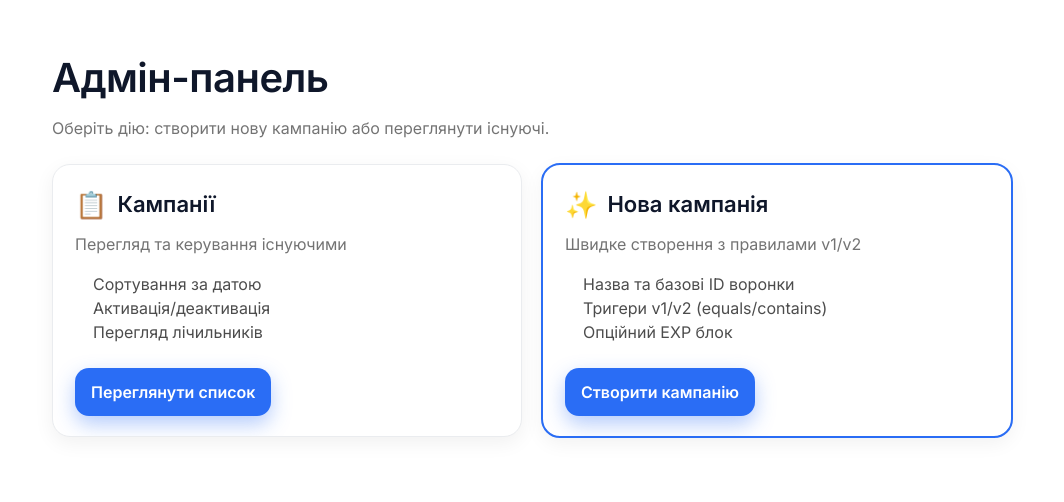
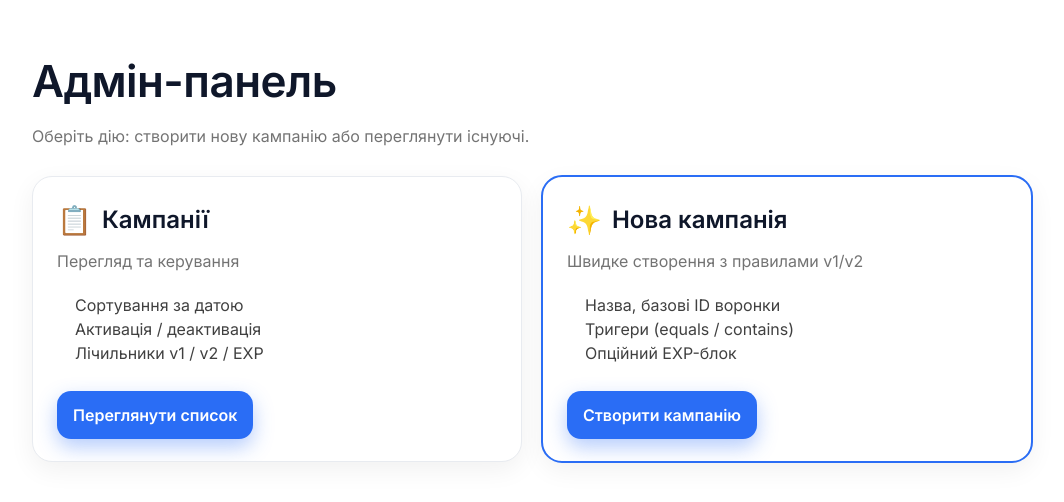
Before and after one commit to yurashko-ux/P-3-0, a Next.js app in the folder web/: page /admin in a window 1280 px wide. Shown: the top 502 px of the page, without its empty margins (108-1172 px from the left). Built offline with nearby package versions, Linux system fonts and the light colour scheme.

Commit message:
Update page.tsx

```diff
--- a/web/app/(admin)/admin/page.tsx
+++ b/web/app/(admin)/admin/page.tsx
@@ -1,16 +1,16 @@
 // web/app/(admin)/admin/page.tsx
-'use client';
+import Link from 'next/link';
 
-import Link from 'next/link';
+export const dynamic = 'force-dynamic';
 
 export default function AdminHome() {
   return (
-    <main style={{ maxWidth: 1000, margin: '48px auto', padding: '0 20px' }}>
-      <header style={{ marginBottom: 24 }}>
-        <h1 style={{ fontSize: 40, fontWeight: 800, letterSpacing: -0.5, margin: 0 }}>
+    <main style={{ maxWidth: 1040, margin: '48px auto', padding: '0 20px' }}>
+      <header style={{ marginBottom: 28 }}>
+        <h1 style={{ fontSize: 44, fontWeight: 800, letterSpacing: -0.5, margin: 0 }}>
           Адмін-панель
         </h1>
-        <p style={{ marginTop: 8, color: 'rgba(0,0,0,0.55)' }}>
+        <p style={{ marginTop: 10, color: 'rgba(0,0,0,0.55)' }}>
           Оберіть дію: створити нову кампанію або переглянути існуючі.
         </p>
       </header>
@@ -18,18 +18,19 @@ export default function AdminHome() {
       <section
         style={{
           display: 'grid',
-          gridTemplateColumns: 'repeat(auto-fit, minmax(300px, 1fr))',
+          gridTemplateColumns: 'repeat(auto-fit, minmax(320px, 1fr))',
           gap: 20,
           alignItems: 'stretch',
         }}
       >
+        {/* Кампанії — список */}
         <Card>
-          <CardHeader emoji="📋" title="Кампанії" subtitle="Перегляд та керування існуючими" />
+          <CardHeader emoji="📋" title="Кампанії" subtitle="Перегляд та керування" />
           <CardBody>
-            <ul style={{ margin: 0, paddingLeft: 18, color: 'rgba(0,0,0,0.7)' }}>
+            <ul style={{ margin: 0, paddingLeft: 18, color: 'rgba(0,0,0,0.75)' }}>
               <li>Сортування за датою</li>
-              <li>Активація/деактивація</li>
-              <li>Перегляд лічильників</li>
+              <li>Активація / деактивація</li>
+              <li>Лічильники v1 / v2 / EXP</li>
             </ul>
           </CardBody>
           <CardFooter>
@@ -37,13 +38,14 @@ export default function AdminHome() {
           </CardFooter>
         </Card>
 
+        {/* Нова кампанія */}
         <Card accent>
           <CardHeader emoji="✨" title="Нова кампанія" subtitle="Швидке створення з правилами v1/v2" />
           <CardBody>
-            <ul style={{ margin: 0, paddingLeft: 18, color: 'rgba(0,0,0,0.7)' }}>
-              <li>Назва та базові ID воронки</li>
-              <li>Тригери v1/v2 (equals/contains)</li>
-              <li>Опційний EXP блок</li>
+            <ul style={{ margin: 0, paddingLeft: 18, color: 'rgba(0,0,0,0.75)' }}>
+              <li>Назва, базові ID воронки</li>
+              <li>Тригери (equals / contains)</li>
+              <li>Опційний EXP-блок</li>
             </ul>
           </CardBody>
           <CardFooter>
@@ -55,16 +57,22 @@ export default function AdminHome() {
   );
 }
 
-/* ---------- прості UI-компоненти ---------- */
+/* ===== Прості UI-примітиви ===== */
 
-function Card({ children, accent = false }: { children: React.ReactNode; accent?: boolean }) {
+function Card({
+  children,
+  accent = false,
+}: {
+  children: React.ReactNode;
+  accent?: boolean;
+}) {
   return (
     <div
       style={{
-        borderRadius: 18,
-        border: '1px solid #eaecef',
+        borderRadius: 20,
+        border: '1px solid #e8ebf0',
         background: '#fff',
-        boxShadow: '0 6px 20px rgba(0,0,0,0.06)',
+        boxShadow: '0 8px 26px rgba(0,0,0,0.06)',
         overflow: 'hidden',
         outline: accent ? '2px solid #2a6df5' : 'none',
         outlineOffset: -1,
@@ -88,23 +96,25 @@ function CardHeader({
   emoji?: string;
 }) {
   return (
-    <div style={{ padding: '20px 22px 8px 22px' }}>
+    <div style={{ padding: '22px 24px 10px 24px' }}>
       <div style={{ display: 'flex', alignItems: 'center', gap: 10 }}>
-        {emoji && <span style={{ fontSize: 26 }}>{emoji}</span>}
-        <h2 style={{ margin: 0, fontSize: 22, fontWeight: 800 }}>{title}</h2>
+        {emoji && <span style={{ fontSize: 28 }}>{emoji}</span>}
+        <h2 style={{ margin: 0, fontSize: 24, fontWeight: 800 }}>{title}</h2>
       </div>
-      {subtitle && <p style={{ margin: '8px 0 0 0', color: 'rgba(0,0,0,0.55)' }}>{subtitle}</p>}
+      {subtitle && (
+        <p style={{ margin: '8px 0 0 0', color: 'rgba(0,0,0,0.55)' }}>{subtitle}</p>
+      )}
     </div>
   );
 }
 
 function CardBody({ children }: { children: React.ReactNode }) {
-  return <div style={{ padding: '8px 22px 8px 22px', flex: 1 }}>{children}</div>;
+  return <div style={{ padding: '10px 24px', flex: 1 }}>{children}</div>;
 }
 
 function CardFooter({ children }: { children: React.ReactNode }) {
   return (
-    <div style={{ padding: '16px 22px 20px 22px', display: 'flex', gap: 12, alignItems: 'center' }}>
+    <div style={{ padding: '16px 24px 22px 24px', display: 'flex', gap: 12 }}>
       {children}
     </div>
   );
```
